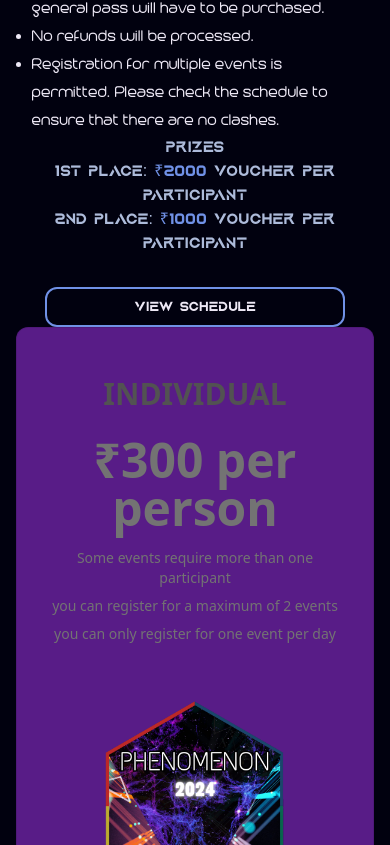
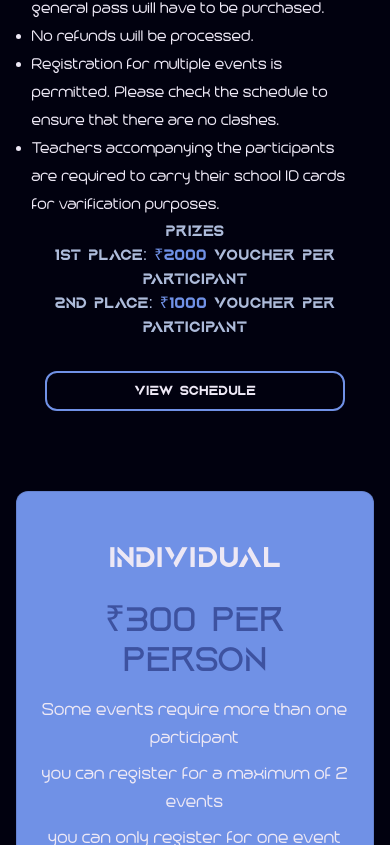
Before and after one commit to aayanatsap/phenomenon, a Next.js app: page /registrations in a window 390 px wide. Shown: the part 879-1724 px from the top of the page. Built offline with nearby package versions, Linux system fonts and the light colour scheme.

Commit message:
Update page.tsx

```diff
--- a/app/registrations/page.tsx
+++ b/app/registrations/page.tsx
@@ -17,6 +17,7 @@ export default function page() {
     "Registration for an event includes entry to the campus, concert/artist performance access and event participation on the day of the event only. All events except Movie Business are one-day events only. For entry into the campus on the other day, a general pass will have to be purchased.",
     "No refunds will be processed.",
     "Registration for multiple events is permitted. Please check the schedule to ensure that there are no clashes.",
+    "Teachers accompanying the participants are required to carry their school ID cards for varification purposes. "
   ]
 
   return (
@@ -45,28 +46,28 @@ export default function page() {
             </Link>
           </div>
           <div className="hidden lg:block">
-            <div className=" lg:grid lg:grid-cols-2 lg:space-y-0  -space-y-28 -mt-16 -mb-20">
+            <div className=" lg:grid lg:grid-cols-2 lg:space-y-0  -space-y-28 ">
             <Individual/>
             <Institutional/>
             </div>
           </div>
-          <div className=" lg:hidden grid grid-flow-row justify-items-center gap-24 mb-14">
+          <div className=" lg:hidden grid grid-flow-row justify-items-center gap-24 mb-14 mt-20">
             <div className="inter-var text-center">
-              <div className="bg-purple-900 relative  dark:bg-black dark:border-white/[0.2] border-black/[0.1] w-auto sm:w-[30rem] h-auto rounded-xl px-6 py-12 border text-center flex flex-col items-center">
+              <div className="bg-lightblue relative  dark:bg-black dark:border-white/[0.2] border-black/[0.1] w-auto sm:w-[30rem] h-auto rounded-xl px-6 py-12 border text-center flex flex-col items-center">
                 <div
-                  className="text-3xl font-bold text-neutral-600 dark:text-white mx-auto"
+                  className="text-3xl font-bold text-whitepink mx-auto font-aquireBold"
                 >
                   INDIVIDUAL
                 </div>
                 <div
-                  className="text-neutral-500 text-sm max-w-sm mt-2 dark:text-neutral-300 text-center"
+                  className="text-whitepink text-sm max-w-sm mt-2 dark:text-neutral-300 text-center"
                 >
                   <div>
                     <div className="flex flex-col justify-center items-center my-4">
-                      <span className="text-5xl font-extrabold">₹300 per person</span>
+                      <span className="text-4xl text-babyblue font-aquire">₹300 per person</span>
                     </div>
 
-                    <ul role="list" className="mb-10 space-y-2 text-center">
+                    <ul role="list" className="mb-10 space-y-2 text-center font-trench font-bold text-xl">
                       <li className="text-center">
                         <span>Some events require more than one participant</span>
                       </li>
@@ -91,7 +92,7 @@ export default function page() {
                 <div  className="justify-center items-center mt-12 w-full inline-block">
                 <Link href={"/registrations/individual/"}>
                 <div
-                    className="px-4 py-2 rounded-xl bg-black dark:bg-white dark:text-black text-white text-xs font-bold w-[80%] mx-auto"
+                    className="px-4 py-2 rounded-xl font-aquireBold bg-black dark:bg-white dark:text-black text-white text-xs font-bold w-[80%] mx-auto"
                   >
                     REGISTER NOW!
                   </div>
@@ -100,22 +101,22 @@ export default function page() {
               </div>
             </div>
 
-            {/* <div className="inter-var text-center">
-  <div className="bg-purple-900 relative  dark:bg-black dark:border-white/[0.2] border-black/[0.1] w-auto sm:w-[30rem] h-auto rounded-xl px-6 py-12 border text-center flex flex-col items-center">
+            <div className="inter-var text-center">
+              <div className="bg-lightblue relative  dark:bg-black dark:border-white/[0.2] border-black/[0.1] w-auto sm:w-[30rem] h-auto rounded-xl px-6 py-12 border text-center flex flex-col items-center">
                 <div
-      className="text-3xl font-bold text-neutral-600 dark:text-white mx-auto"
+                  className="text-3xl font-bold text-whitepink font-aquireBold dark:text-white mx-auto"
                 >
-      Institutional
+                  INSTITUTIONAL
                 </div>
                 <div
                   className="text-neutral-500 text-sm max-w-sm mt-2 dark:text-neutral-300 text-center"
                 >
-      <div>
+                  <div className='text-whitepink'>
                     <div className="flex flex-col justify-center items-center my-4">
-          <span className="text-5xl font-extrabold">₹300 per person</span>
+                      <span className="text-4xl font-aquire text-babyblue">₹300 per person</span>
                     </div>
 
-        <ul role="list" className="mb-10 space-y-2 text-center">
+                    <ul role="list" className="mb-10 space-y-2 text-center font-trench text-xl font-bold">
                       <li className="text-center">
                         <span>You must register for a miminum of 6 events</span>
                       </li>
@@ -140,14 +141,14 @@ export default function page() {
                 <div className="justify-center items-center mt-12 w-full inline-block">
                 <Link href={"/registrations/delegation/"}>
                   <div
-        className="px-4 py-2 rounded-xl bg-black dark:bg-white dark:text-black text-white text-xs font-bold w-[80%] mx-auto"
+                    className="px-4 py-2 rounded-xl font-aquireBold bg-black dark:bg-white dark:text-black text-white text-xs font-bold w-[80%] mx-auto"
                   >
                     REGISTER NOW!
                   </div>
                   </Link>
                 </div>
               </div>
-</div> */}
+            </div>
           </div>
         </div>
       </section>
```
Lines whose indentation alone changed are shown as unchanged.
